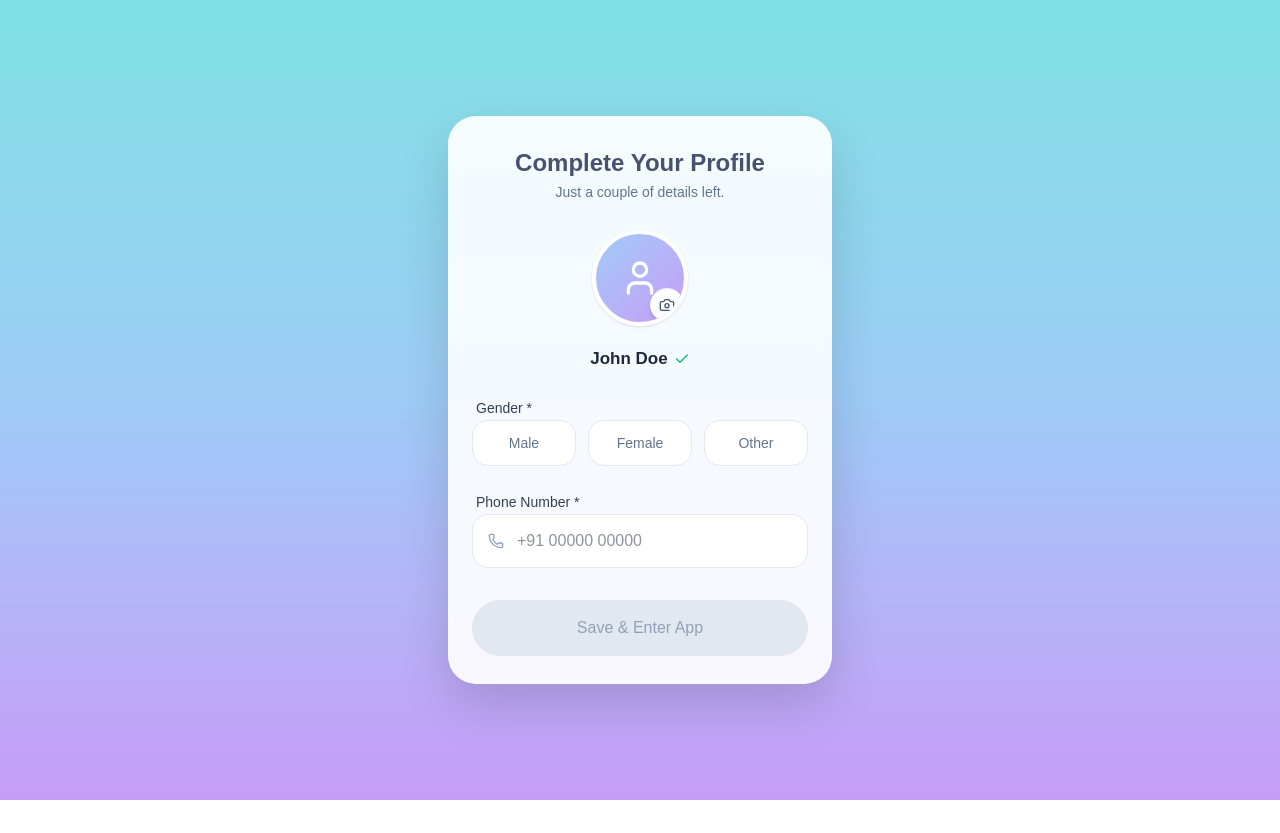
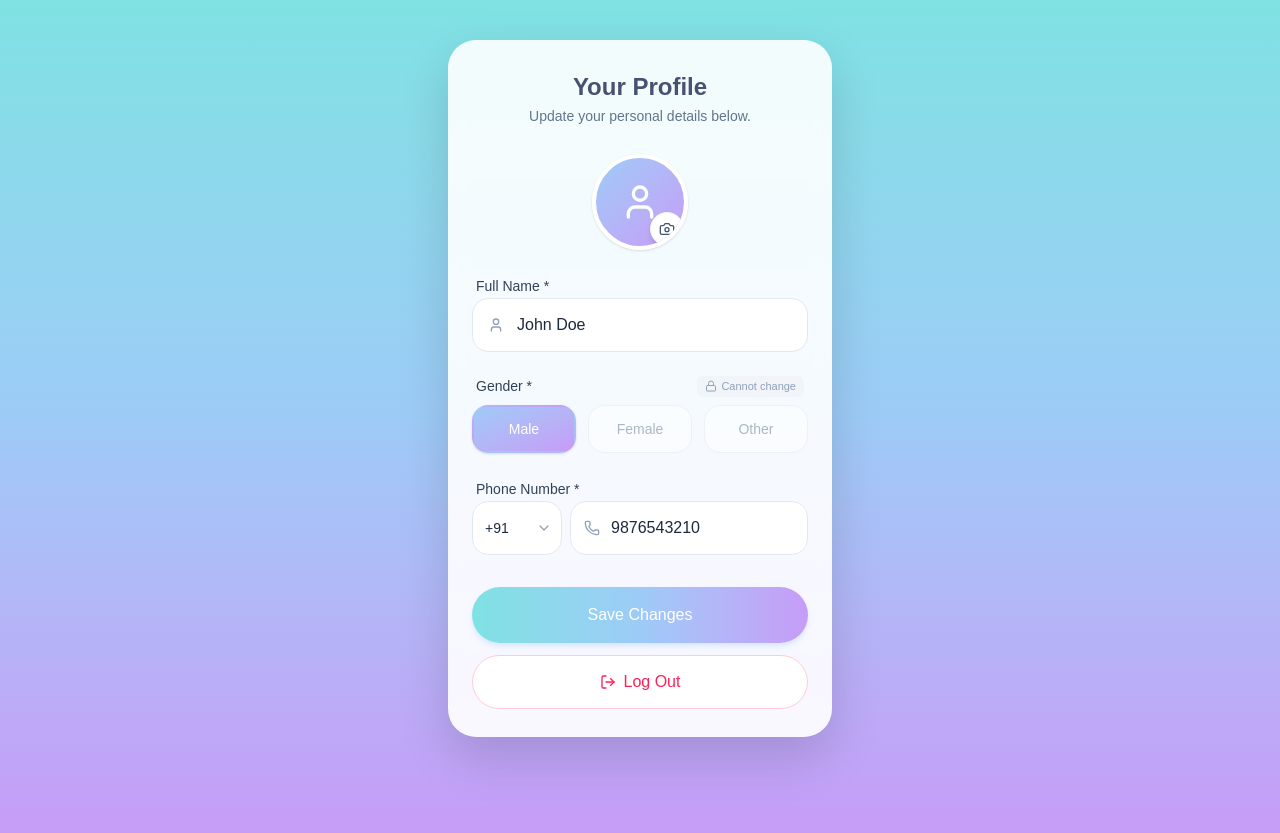
Before and after one commit to Adnan-Muhammed/shoe-factory, a Next.js app: page /profile in a window 1280 px wide. Before the commit the page ends 800 px from the top, so only its background shows below. Built offline with nearby package versions, Linux system fonts and the light colour scheme.

Commit message:
update onBoarding/profile  with logout

```diff
--- a/src/app/profile/page.jsx
+++ b/src/app/profile/page.jsx
@@ -1,12 +1,14 @@
+
 
 // "use client"
 // import React, { useState } from 'react';
-// import { Camera, User, Phone } from 'lucide-react';
+// import { Camera, User, Phone, Check } from 'lucide-react';
 
 // const OnboardingPage = () => {
 
-//   //  just like a google data
-//   const [name, setName] = useState("John Doe");
+//   // Pre-filled from Google — name & photo already come from the OAuth profile
+//   const [name] = useState("John Doe");
+//   const [photoUrl] = useState(""); // populate with Google photo URL when wiring up auth
 //   const [gender, setGender] = useState("");
 //   const [phone, setPhone] = useState("");
 
@@ -21,90 +23,100 @@
 //   };
 
 //   return (
-//     <div className="min-h-screen bg-slate-50 p-6 flex justify-center">
-//       <div className="w-full max-w-md pt-8">
+//     <div className="min-h-[100dvh] w-full flex items-center justify-center bg-gradient-to-b from-[#7FE2E3] via-[#9DCBF7] to-[#C69CF7] px-6 py-10">
+//       <div className="w-full max-w-sm">
 
-//         <h2 className="text-2xl font-bold text-slate-800 mb-1 text-center">Complete Your Profile</h2>
-//         <p className="text-slate-500 text-sm text-center mb-8">Just a few details to get started.</p>
+//         {/* Card floats on the gradient, echoing the auth screen's language */}
+//         <div className="bg-white/90 backdrop-blur-sm rounded-[28px] shadow-[0_20px_50px_rgba(0,0,0,0.15)] px-6 pt-8 pb-7">
 
-//         <form onSubmit={handleSubmit} className="space-y-6">
+//           <h2 className="text-[24px] font-bold text-[#475270] text-center leading-tight">
+//             Complete Your Profile
+//           </h2>
+//           <p className="text-slate-500 text-sm text-center mt-1 mb-7">
+//             Just a couple of details left.
+//           </p>
 
-//           {/* Profile Picture */}
-//           <div className="flex justify-center mb-6">
-//             <div className="relative w-24 h-24 rounded-full bg-emerald-100 flex items-center justify-center border-4 border-white shadow-sm">
-//               <User className="w-10 h-10 text-emerald-500" />
-//               <button type="button" className="absolute bottom-0 right-0 bg-white p-2 rounded-full shadow-md border border-slate-100 active:scale-95">
-//                 <Camera className="w-4 h-4 text-slate-600" />
+//           <form onSubmit={handleSubmit} className="space-y-6">
+
+//             {/* Profile Picture — pulled from Google, so it's a preview, not an empty state */}
+//             <div className="flex justify-center">
+//               <div className="relative w-24 h-24 rounded-full bg-gradient-to-br from-[#9DCBF7] to-[#C69CF7] flex items-center justify-center border-4 border-white shadow-sm overflow-hidden">
+//                 {photoUrl ? (
+//                   <img src={photoUrl} alt={name} className="w-full h-full object-cover" />
+//                 ) : (
+//                   <User className="w-10 h-10 text-white" />
+//                 )}
+//                 <button
+//                   type="button"
+//                   className="absolute bottom-0 right-0 bg-white p-2 rounded-full shadow-md border border-slate-100 active:scale-95"
+//                   aria-label="Change photo"
+//                 >
+//                   <Camera className="w-4 h-4 text-slate-600" />
+//                 </button>
+//               </div>
+//             </div>
+
+//             {/* Name — from Google, shown as confirmed rather than editable-looking */}
+//             <div className="flex items-center justify-center gap-1.5 -mt-1">
+//               <span className="text-[17px] font-semibold text-slate-800">{name}</span>
+//               <Check className="w-4 h-4 text-emerald-500" />
+//             </div>
+
+//             {/* Gender Selection (Mandatory Buttons) */}
+//             <div className="space-y-2">
+//               <label className="text-sm font-medium text-slate-700 ml-1">Gender *</label>
+//               <div className="grid grid-cols-3 gap-3">
+//                 {['Male', 'Female', 'Other'].map((g) => (
+//                   <button
+//                     key={g}
+//                     type="button"
+//                     onClick={() => setGender(g)}
+//                     className={`py-3 px-2 rounded-2xl text-sm font-medium transition-all ${
+//                       gender === g
+//                         ? 'bg-gradient-to-br from-[#9DCBF7] to-[#C69CF7] text-white border-2 border-transparent shadow-sm'
+//                         : 'bg-white text-slate-500 border border-slate-200 hover:bg-slate-50'
+//                     }`}
+//                   >
+//                     {g}
+//                   </button>
+//                 ))}
+//               </div>
+//             </div>
+
+//             {/* Phone Number (Mandatory) */}
+//             <div className="space-y-1.5">
+//               <label className="text-sm font-medium text-slate-700 ml-1">Phone Number *</label>
+//               <div className="relative">
+//                 <div className="absolute inset-y-0 left-0 pl-4 flex items-center pointer-events-none">
+//                   <Phone className="w-4 h-4 text-slate-400" />
+//                 </div>
+//                 <input
+//                   type="tel"
+//                   value={phone}
+//                   onChange={(e) => setPhone(e.target.value)}
+//                   className="w-full pl-11 pr-4 py-3.5 bg-white border border-slate-200 rounded-2xl focus:outline-none focus:ring-2 focus:ring-[#9DCBF7]/40 focus:border-[#9DCBF7] transition-all text-slate-800"
+//                   placeholder="+91 00000 00000"
+//                 />
+//               </div>
+//             </div>
+
+//             {/* Submit Button */}
+//             <div className="pt-2">
+//               <button
+//                 type="submit"
+//                 disabled={!isFormValid}
+//                 className={`w-full py-4 rounded-full font-medium transition-all duration-300 ${
+//                   isFormValid
+//                     ? 'bg-gradient-to-r from-[#7FE2E3] via-[#9DCBF7] to-[#C69CF7] text-white shadow-md shadow-[#9DCBF7]/30 hover:brightness-105 active:scale-[0.98]'
+//                     : 'bg-slate-200 text-slate-400 cursor-not-allowed'
+//                 }`}
+//               >
+//                 Save & Enter App
 //               </button>
 //             </div>
-//           </div>
 
-//           {/* Name Field (Pre-filled) */}
-//           <div className="space-y-1.5">
-//             <label className="text-sm font-medium text-slate-700 ml-1">Full Name</label>
-//             <input
-//               type="text"
-//               value={name}
-//               onChange={(e) => setName(e.target.value)}
-//               className="w-full px-4 py-3.5 bg-white border border-slate-200 rounded-2xl focus:outline-none focus:ring-2 focus:ring-emerald-500/20 focus:border-emerald-500 transition-all text-slate-800"
-//               placeholder="Your name"
-//             />
-//           </div>
-
-//           {/* Gender Selection (Mandatory Buttons) */}
-//           <div className="space-y-2">
-//             <label className="text-sm font-medium text-slate-700 ml-1">Gender *</label>
-//             <div className="grid grid-cols-3 gap-3">
-//               {['Male', 'Female', 'Other'].map((g) => (
-//                 <button
-//                   key={g}
-//                   type="button"
-//                   onClick={() => setGender(g)}
-//                   className={`py-3 px-2 rounded-2xl text-sm font-medium transition-all ${
-//                     gender === g
-//                       ? 'bg-emerald-100 text-emerald-700 border-2 border-emerald-500 shadow-sm'
-//                       : 'bg-white text-slate-500 border border-slate-200 hover:bg-slate-50'
-//                   }`}
-//                 >
-//                   {g}
-//                 </button>
-//               ))}
-//             </div>
-//           </div>
-
-//           {/* Phone Number (Mandatory) */}
-//           <div className="space-y-1.5">
-//             <label className="text-sm font-medium text-slate-700 ml-1">Phone Number *</label>
-//             <div className="relative">
-//               <div className="absolute inset-y-0 left-0 pl-4 flex items-center pointer-events-none">
-//                 <Phone className="w-4 h-4 text-slate-400" />
-//               </div>
-//               <input
-//                 type="tel"
-//                 value={phone}
-//                 onChange={(e) => setPhone(e.target.value)}
-//                 className="w-full pl-11 pr-4 py-3.5 bg-white border border-slate-200 rounded-2xl focus:outline-none focus:ring-2 focus:ring-emerald-500/20 focus:border-emerald-500 transition-all text-slate-800"
-//                 placeholder="+91 00000 00000"
-//               />
-//             </div>
-//           </div>
-
-//           {/* Submit Button */}
-//           <div className="pt-4">
-//             <button
-//               type="submit"
-//               disabled={!isFormValid}
-//               className={`w-full py-4 rounded-full font-medium transition-all duration-300 ${
-//                 isFormValid
-//                   ? 'bg-emerald-500 text-white shadow-md shadow-emerald-500/20 hover:bg-emerald-600 active:scale-[0.98]'
-//                   : 'bg-slate-200 text-slate-400 cursor-not-allowed'
-//               }`}
-//             >
-//               Save & Enter App
-//             </button>
-//           </div>
-
-//         </form>
+//           </form>
+//         </div>
 //       </div>
 //     </div>
 //   );
@@ -113,45 +125,45 @@
 // export default OnboardingPage;
 
 
+
 "use client"
 import React, { useState } from 'react';
-import { Camera, User, Phone, Check } from 'lucide-react';
+import { Camera, User, Phone, LogOut, Lock, ChevronDown } from 'lucide-react';
 
-const OnboardingPage = () => {
+const ProfilePage = ({ isProfileMode = true, onSave, onLogout }) => {
+  // ഗൂഗിളിൽ നിന്നും ലഭിക്കുന്ന ഡാറ്റ (അല്ലെങ്കിൽ ഡാറ്റാബേസിൽ നിന്നുള്ള പഴയ ഡാറ്റ)
+  const [name, setName] = useState("John Doe");
+  const [photoUrl] = useState("");
+  const [gender, setGender] = useState(isProfileMode ? "Male" : "");
+  const [countryCode, setCountryCode] = useState("+91");
+  const [phone, setPhone] = useState(isProfileMode ? "9876543210" : "");
 
-  // Pre-filled from Google — name & photo already come from the OAuth profile
-  const [name] = useState("John Doe");
-  const [photoUrl] = useState(""); // populate with Google photo URL when wiring up auth
-  const [gender, setGender] = useState("");
-  const [phone, setPhone] = useState("");
-
-  const isFormValid = gender !== "" && phone.length > 8;
+  const isFormValid = name.trim() !== "" && gender !== "" && phone.length > 5;
 
   const handleSubmit = (e) => {
     e.preventDefault();
-    if (isFormValid) {
-      console.log("Saving User Data: ", { name, gender, phone });
-      // go to the next dashboard
+    if (isFormValid && onSave) {
+      onSave({ name, photoUrl, gender, fullPhone: `${countryCode}${phone}` });
     }
   };
 
   return (
-    <div className="min-h-[100dvh] w-full flex items-center justify-center bg-gradient-to-b from-[#7FE2E3] via-[#9DCBF7] to-[#C69CF7] px-6 py-10">
+    <div className={`min-h-[100dvh] w-full flex items-center justify-center bg-gradient-to-b from-[#7FE2E3] via-[#9DCBF7] to-[#C69CF7] px-6 ${isProfileMode ? 'py-10 pb-24' : 'py-10'}`}>
       <div className="w-full max-w-sm">
 
-        {/* Card floats on the gradient, echoing the auth screen's language */}
+        {/* ഗ്ലാസ് കാർഡ് ഡിസൈൻ */}
         <div className="bg-white/90 backdrop-blur-sm rounded-[28px] shadow-[0_20px_50px_rgba(0,0,0,0.15)] px-6 pt-8 pb-7">
 
           <h2 className="text-[24px] font-bold text-[#475270] text-center leading-tight">
-            Complete Your Profile
+            {isProfileMode ? "Your Profile" : "Complete Your Profile"}
           </h2>
           <p className="text-slate-500 text-sm text-center mt-1 mb-7">
-            Just a couple of details left.
+            {isProfileMode ? "Update your personal details below." : "Just a couple of details left."}
           </p>
 
           <form onSubmit={handleSubmit} className="space-y-6">
 
-            {/* Profile Picture — pulled from Google, so it's a preview, not an empty state */}
+            {/* പ്രൊഫൈൽ പിക്ചർ (എഡിറ്റ് ചെയ്യാം) */}
             <div className="flex justify-center">
               <div className="relative w-24 h-24 rounded-full bg-gradient-to-br from-[#9DCBF7] to-[#C69CF7] flex items-center justify-center border-4 border-white shadow-sm overflow-hidden">
                 {photoUrl ? (
@@ -161,7 +173,7 @@ const OnboardingPage = () => {
                 )}
                 <button
                   type="button"
-                  className="absolute bottom-0 right-0 bg-white p-2 rounded-full shadow-md border border-slate-100 active:scale-95"
+                  className="absolute bottom-0 right-0 bg-white p-2 rounded-full shadow-md border border-slate-100 active:scale-95 transition-transform"
                   aria-label="Change photo"
                 >
                   <Camera className="w-4 h-4 text-slate-600" />
@@ -169,52 +181,99 @@ const OnboardingPage = () => {
               </div>
             </div>
 
-            {/* Name — from Google, shown as confirmed rather than editable-looking */}
-            <div className="flex items-center justify-center gap-1.5 -mt-1">
-              <span className="text-[17px] font-semibold text-slate-800">{name}</span>
-              <Check className="w-4 h-4 text-emerald-500" />
+            {/* പേര് (എഡിറ്റ് ചെയ്യാം) */}
+            <div className="space-y-1.5">
+              <label className="text-sm font-medium text-slate-700 ml-1">Full Name *</label>
+              <div className="relative">
+                <div className="absolute inset-y-0 left-0 pl-4 flex items-center pointer-events-none">
+                  <User className="w-4 h-4 text-slate-400" />
+                </div>
+                <input
+                  type="text"
+                  value={name}
+                  onChange={(e) => setName(e.target.value)}
+                  className="w-full pl-11 pr-4 py-3.5 bg-white border border-slate-200 rounded-2xl focus:outline-none focus:ring-2 focus:ring-[#9DCBF7]/40 focus:border-[#9DCBF7] transition-all text-slate-800"
+                  placeholder="Your Name"
+                />
+              </div>
             </div>
 
-            {/* Gender Selection (Mandatory Buttons) */}
+            {/* ജെൻഡർ (Profile Mode-ൽ ലോക്ക് ചെയ്യപ്പെടും) */}
             <div className="space-y-2">
-              <label className="text-sm font-medium text-slate-700 ml-1">Gender *</label>
+              <div className="flex items-center justify-between ml-1 mr-1">
+                <label className="text-sm font-medium text-slate-700">Gender *</label>
+                {isProfileMode && (
+                  <span className="flex items-center gap-1 text-[11px] text-slate-400 font-medium bg-slate-100 px-2 py-0.5 rounded-md">
+                    <Lock className="w-3 h-3" /> Cannot change
+                  </span>
+                )}
+              </div>
+
               <div className="grid grid-cols-3 gap-3">
-                {['Male', 'Female', 'Other'].map((g) => (
+                {['Male', 'Female', 'Other'].map((g) => {
+                  const isSelected = gender === g;
+                  return (
                     <button
                       key={g}
                       type="button"
-                    onClick={() => setGender(g)}
+                      disabled={isProfileMode} // Profile Mode ആണെങ്കിൽ ക്ലിക്ക് ചെയ്യാൻ പറ്റില്ല
+                      onClick={() => !isProfileMode && setGender(g)}
                       className={`py-3 px-2 rounded-2xl text-sm font-medium transition-all ${
-                      gender === g
-                        ? 'bg-gradient-to-br from-[#9DCBF7] to-[#C69CF7] text-white border-2 border-transparent shadow-sm'
+                        isSelected
+                          ? 'bg-gradient-to-br from-[#9DCBF7] to-[#C69CF7] text-white shadow-sm border-2 border-transparent'
                           : 'bg-white text-slate-500 border border-slate-200 hover:bg-slate-50'
-                    }`}
+                      } ${isProfileMode && !isSelected ? 'opacity-50 cursor-not-allowed' : ''}
+                        ${isProfileMode && isSelected ? 'cursor-default' : ''}`}
                     >
                       {g}
                     </button>
-                ))}
+                  );
+                })}
               </div>
             </div>
 
-            {/* Phone Number (Mandatory) */}
+            {/* ഫോൺ നമ്പർ വിത്ത് കൺട്രി കോഡ് (എഡിറ്റ് ചെയ്യാം) */}
             <div className="space-y-1.5">
               <label className="text-sm font-medium text-slate-700 ml-1">Phone Number *</label>
-              <div className="relative">
-                <div className="absolute inset-y-0 left-0 pl-4 flex items-center pointer-events-none">
+              <div className="flex gap-2">
+
+                {/* കൺട്രി കോഡ് സെലക്ട് */}
+                <div className="relative w-[90px] flex-shrink-0">
+                  <select
+                    value={countryCode}
+                    onChange={(e) => setCountryCode(e.target.value)}
+                    className="w-full h-full appearance-none bg-white border border-slate-200 rounded-2xl pl-3 pr-7 py-3.5 focus:outline-none focus:ring-2 focus:ring-[#9DCBF7]/40 focus:border-[#9DCBF7] text-slate-800 text-sm font-medium transition-all cursor-pointer"
+                  >
+                    <option value="+91">+91</option>
+                    <option value="+971">+971</option>
+                    <option value="+1">+1</option>
+                    <option value="+44">+44</option>
+                  </select>
+                  <div className="absolute inset-y-0 right-0 flex items-center pr-2.5 pointer-events-none">
+                    <ChevronDown className="w-4 h-4 text-slate-400" />
+                  </div>
+                </div>
+
+                {/* ഫോൺ ഇൻപുട്ട് */}
+                <div className="relative flex-1">
+                  <div className="absolute inset-y-0 left-0 pl-3.5 flex items-center pointer-events-none">
                     <Phone className="w-4 h-4 text-slate-400" />
                   </div>
                   <input
                     type="tel"
                     value={phone}
                     onChange={(e) => setPhone(e.target.value)}
-                  className="w-full pl-11 pr-4 py-3.5 bg-white border border-slate-200 rounded-2xl focus:outline-none focus:ring-2 focus:ring-[#9DCBF7]/40 focus:border-[#9DCBF7] transition-all text-slate-800"
-                  placeholder="+91 00000 00000"
+                    className="w-full pl-10 pr-4 py-3.5 bg-white border border-slate-200 rounded-2xl focus:outline-none focus:ring-2 focus:ring-[#9DCBF7]/40 focus:border-[#9DCBF7] transition-all text-slate-800"
+                    placeholder="00000 00000"
                   />
+                </div>
+
               </div>
             </div>
 
-            {/* Submit Button */}
-            <div className="pt-2">
+            {/* സേവ് & ലോഗ്ഔട്ട് ബട്ടണുകൾ */}
+            <div className="pt-2 space-y-3">
+
               <button
                 type="submit"
                 disabled={!isFormValid}
@@ -224,10 +283,21 @@ const OnboardingPage = () => {
                     : 'bg-slate-200 text-slate-400 cursor-not-allowed'
                 }`}
               >
-                Save & Enter App
+                {isProfileMode ? "Save Changes" : "Save & Enter App"}
               </button>
+
+              {isProfileMode && (
+                <button
+                  type="button"
+                  onClick={onLogout}
+                  className="w-full py-3.5 rounded-full font-medium flex items-center justify-center gap-2 bg-white border border-rose-200 text-rose-500 hover:bg-rose-50 active:scale-[0.98] transition-all duration-300"
+                >
+                  <LogOut className="w-4 h-4" />
+                  Log Out
+                </button>
+              )}
+
             </div>
-
           </form>
         </div>
       </div>
@@ -235,4 +305,4 @@ const OnboardingPage = () => {
   );
 };
 
-export default OnboardingPage;
+export default ProfilePage;
```
Also changed, not shown: src/app/notifications/page.jsx (line endings or trailing spaces). Lines whose indentation alone changed are shown as unchanged.
